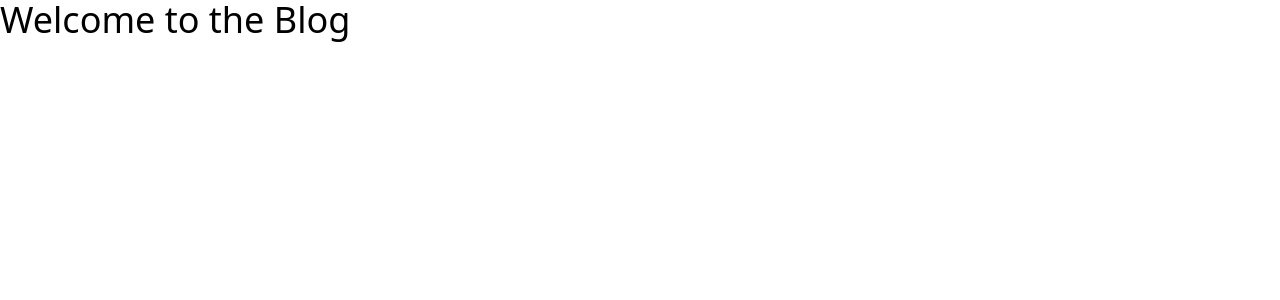
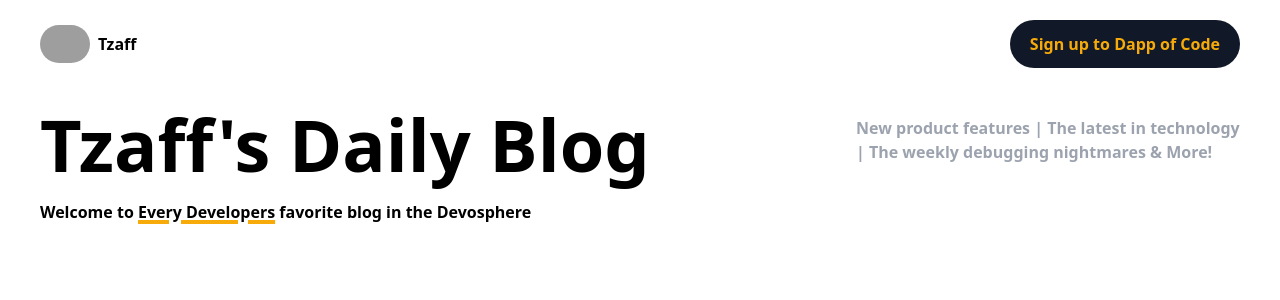
Before and after one commit to tzafff/sanity-nextjs-blog, a Next.js app: page / in a window 1280 px wide. Shown: the top 300 px of the page. Built offline with nearby package versions, Linux system fonts and the light colour scheme; grey boxes are pictures that could not be loaded.

Commit message:
Header & Banner Components

```diff
--- /dev/null
+++ b/app/(admin)/studio/[[...tool]]/layout.tsx
@@ -0,0 +1,17 @@
+import '../../../../styles/globals.css'
+export const metadata = {
+  title: 'The Blog',
+  description: 'My Personal Blog',
+}
+
+export default function RootLayout({
+  children,
+}: {
+  children: React.ReactNode
+}) {
+  return (
+    <html lang="en">
+      <body>{children}</body>
+    </html>
+  )
+}
--- a/app/layout.tsx
+++ b/app/(user)/layout.tsx
@@ -1,4 +1,6 @@
-import '../styles/globals.css'
+import Header from '@/components/Header'
+import '../../styles/globals.css'
+import Banner from '@/components/Banner';
 
 export const metadata = {
   title: 'The Blog',
@@ -12,7 +14,11 @@
 }) {
   return (
     <html lang="en">
-      <body>{children}</body>
+      <body>
+        <Header />
+        <Banner />
+        {children}
+      </body>
     </html>
-  )
+  );
 }
--- a/app/page.tsx
+++ b/app/(user)/page.tsx
@@ -1,7 +1,6 @@
 export default function HomePage() {
     return (
         <div>
-            <h1 className="text-4xl">Welcome to the Blog</h1>
         </div>
     )
 }
--- /dev/null
+++ b/components/Banner.tsx
@@ -0,0 +1,23 @@
+const Banner = () => {
+  return (
+    <div className="flex flex-col lg:flex-row lg:space-x-5 justify-between font-bold px-10 py-5 mb-10">
+      <div>
+        <h1 className="text-7xl">Tzaff's Daily Blog</h1>
+        <h2 className="mt-10 md:mt-5">
+          Welcome to{" "}
+          <span className="underline decoration-4 decoration-[#F7AB0A]">
+            Every Developers
+          </span>{" "}
+          favorite blog in the Devosphere
+        </h2>
+      </div>
+
+      <p className="mt-5 md:mt-2 text-gray-400 max-w-sm">
+        New product features | The latest in technology | The weekly debugging
+        nightmares & More!
+      </p>
+    </div>
+  );
+};
+
+export default Banner;
--- /dev/null
+++ b/components/Header.tsx
@@ -0,0 +1,32 @@
+import Image from "next/image";
+import Link from "next/link";
+
+const Header = () => {
+  return (
+    <header className="flex items-center justify-between space-x-2 font-bold px-10 py-5">
+      <div className="flex items-center space-x-2">
+        <Link href="/">
+          <Image
+            src="https://ipfs.io/ipfs/QmZT8tgLYrjPyQdCU7wGkywuMYKRpCbGG158yDy4fuWivU?filename=log.png"
+            className="rounded-full"
+            width={50}
+            height={50}
+            alt="logo"
+          />
+        </Link>
+        <h1>Tzaff</h1>
+      </div>
+
+      <div>
+        <Link
+          href="/"
+          className="px-5 py-3 text-sm md:text-base bg-gray-900 text-[#F7AB0A] flex items-center rounded-full"
+        >
+          Sign up to Dapp of Code
+        </Link>
+      </div>
+    </header>
+  );
+};
+
+export default Header;
```
Also changed, not shown: app/(admin)/studio/[[...tool]]/page.tsx (renamed from app/studio/[[...tool]]/page.tsx, +5 -5 lines).
